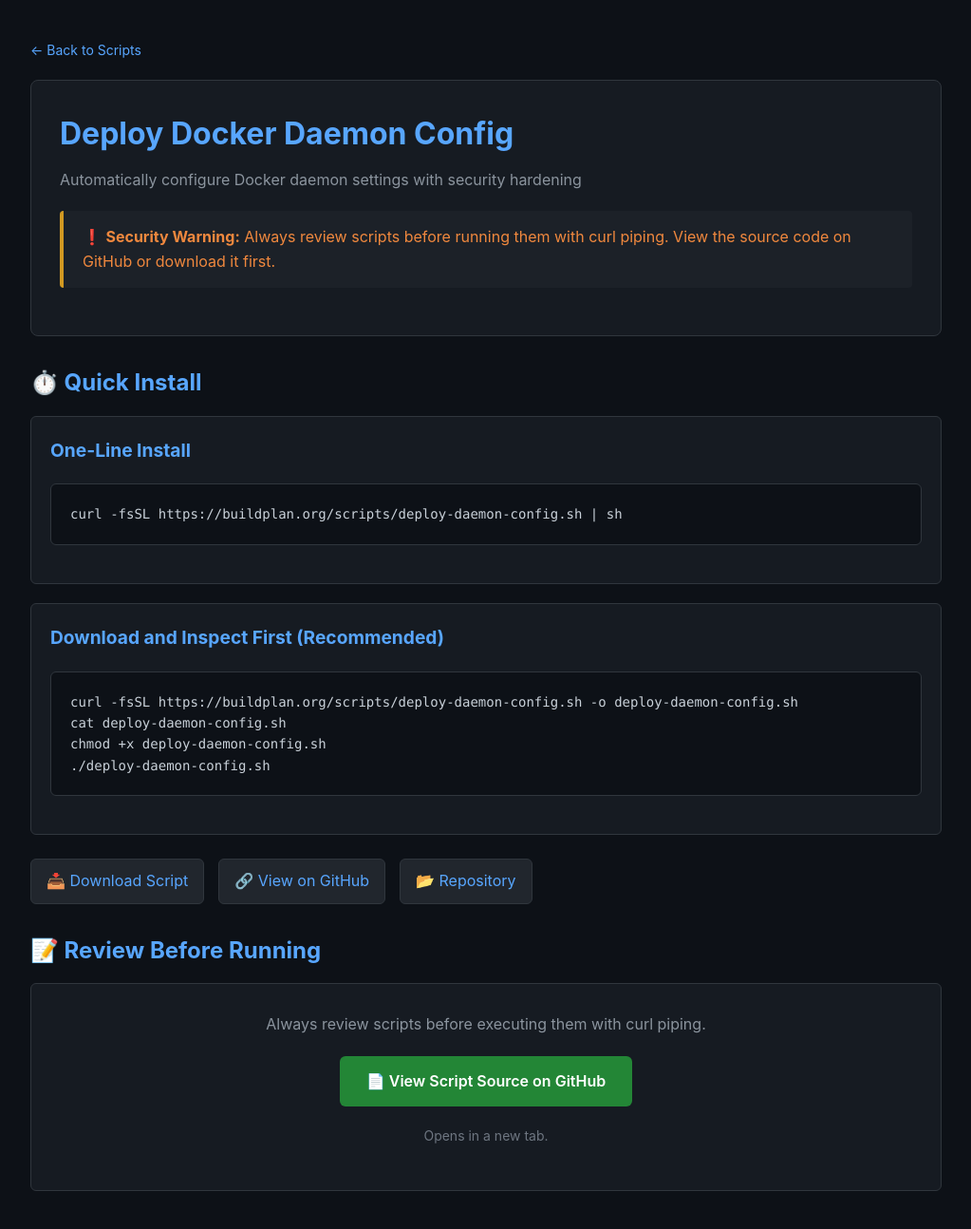
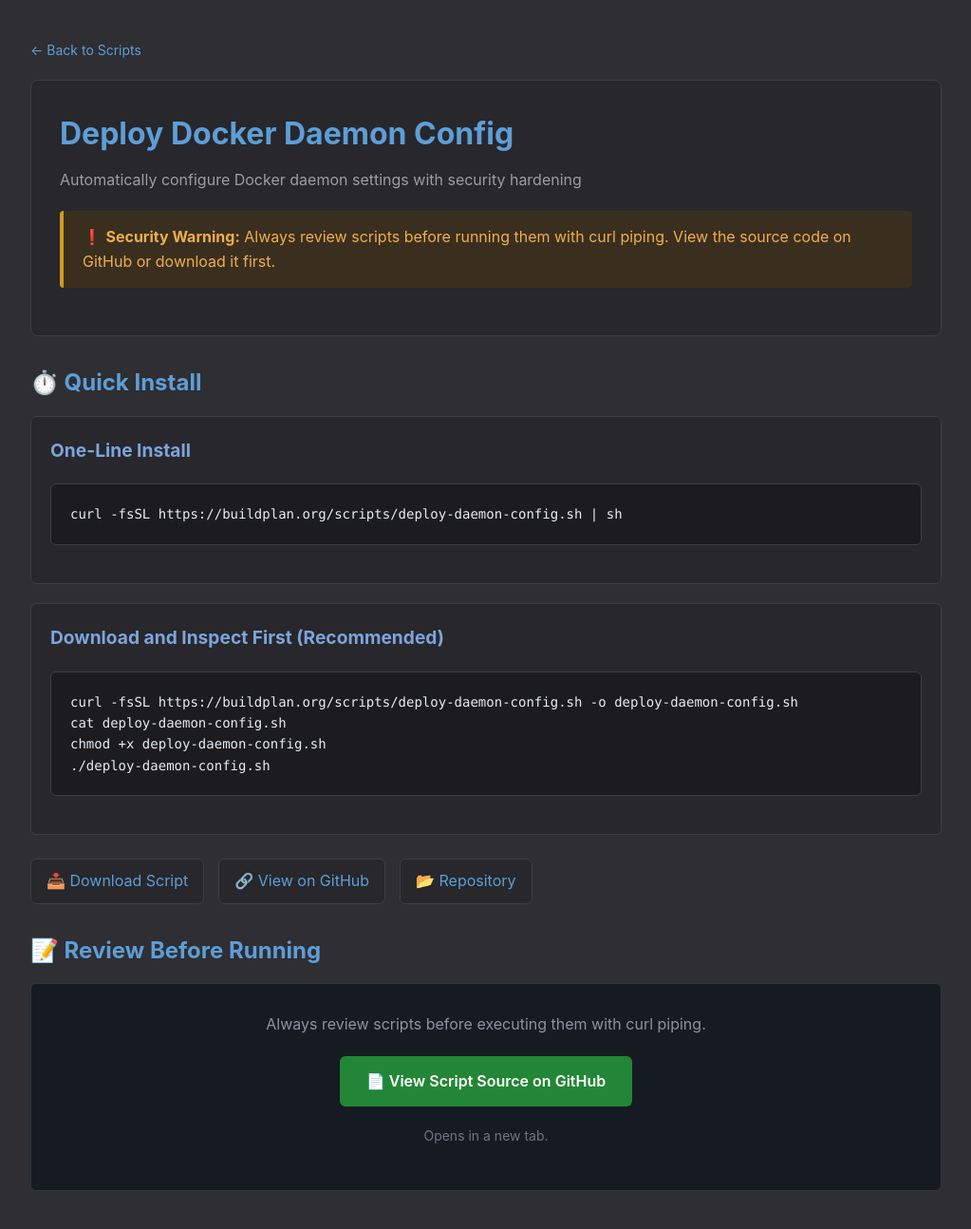
Before and after one commit to buildplan/buildplan.github.io, a Jekyll site: the page built from _scripts/deploy-daemon-config.sh.md, in a window 1280 px wide. Shown: the whole page at 95% size, without its empty margins (128-1151 px from the left). Built offline with Jekyll 4.4.1, drawn with Linux system fonts in a browser that asks for light colours.

Commit message:
scripts page formatting

```diff
--- a/_layouts/script_redirect.html
+++ b/_layouts/script_redirect.html
@@ -16,53 +16,56 @@
       max-width: 1000px;
       margin: 0 auto;
       line-height: 1.6;
-      background: #0d1117;
+      background: #2e2e33;  /* Matches your main site background */
       color: #c9d1d9;
     }
     .header {
-      background: #161b22;
+      background: #27272c;  /* Slightly darker for contrast */
       padding: 30px;
       border-radius: 8px;
       margin-bottom: 30px;
-      border: 1px solid #30363d;
+      border: 1px solid #3d3d42;  /* Subtle border */
     }
     h1 {
-      color: #58a6ff;
+      color: #5e9ed6;  /* Matches your site's link blue */
       margin-bottom: 10px;
       font-size: 2em;
     }
     h2 {
-      color: #58a6ff;
-      margin-top: 30px;
-      margin-bottom: 15px;
-      font-size: 1.5em;
+    color: #5e9ed6;  /* Matches your site's link blue */
+    margin-top: 30px;
+    margin-bottom: 15px;
+    font-size: 1.5em;
+    }
+    h3 {
+      color: #7ea4db;  /* Slightly lighter blue */
     }
     p {
-      color: #8b949e;
+      color: #9e9e9e;  /* Softer gray for body text */
       margin-bottom: 15px;
     }
     .install-cmd {
-      background: #0d1117;
-      color: #c9d1d9;
+      background: #1c1c1f;  /* Darker code block background */
+      color: #e6edf3;
       padding: 20px;
       border-radius: 6px;
       margin: 20px 0;
       overflow-x: auto;
       font-family: 'SF Mono', 'Monaco', 'Courier New', monospace;
       font-size: 14px;
-      border: 1px solid #30363d;
+      border: 1px solid #3d3d42;
       white-space: pre-wrap;
     }
     .warning {
-      background: #1c2128;
+      background: #3a2f1f;  /* Warm dark brown for warnings */
       border-left: 4px solid #d29922;
       padding: 15px 20px;
       margin: 20px 0;
       border-radius: 4px;
-      color: #f0883e;
+      color: #f0ad4e;
     }
     .warning strong {
-      color: #f0883e;
+      color: #f0ad4e;
     }
     .links {
       margin-top: 25px;
@@ -71,50 +74,54 @@
       flex-wrap: wrap;
     }
     .links a {
-      color: #58a6ff;
+      color: #5e9ed6;
       text-decoration: none;
       padding: 10px 16px;
-      background: #21262d;
+      background: #27272c;
       border-radius: 6px;
-      border: 1px solid #30363d;
+      border: 1px solid #3d3d42;
       display: inline-flex;
       align-items: center;
       gap: 8px;
       transition: all 0.2s;
     }
     .links a:hover {
-      background: #30363d;
-      border-color: #58a6ff;
+      background: #343339;
+      border-color: #5e9ed6;
     }
     .method {
-      background: #161b22;
+      background: #27272c;
       padding: 20px;
       border-radius: 6px;
       margin-bottom: 20px;
-      border: 1px solid #30363d;
+      border: 1px solid #3d3d42;
     }
     .method h3 {
-      color: #58a6ff;
+      color: #7ea4db;
       margin-bottom: 10px;
       font-size: 1.2em;
     }
     .back-link {
       display: inline-block;
       margin-bottom: 20px;
-      color: #58a6ff;
+      color: #5e9ed6;
       text-decoration: none;
       font-size: 14px;
     }
     .back-link:hover {
       text-decoration: underline;
+      color: #7ea4db;
     }
     .file-list {
-      color: #8b949e;
+      color: #9e9e9e;
       margin-left: 20px;
       list-style-type: disc;
     }
     .file-list li {
       margin-bottom: 8px;
+    }
+    .file-list strong {
+      color: #c9d1d9;
     }
   </style>
 </head>
```
